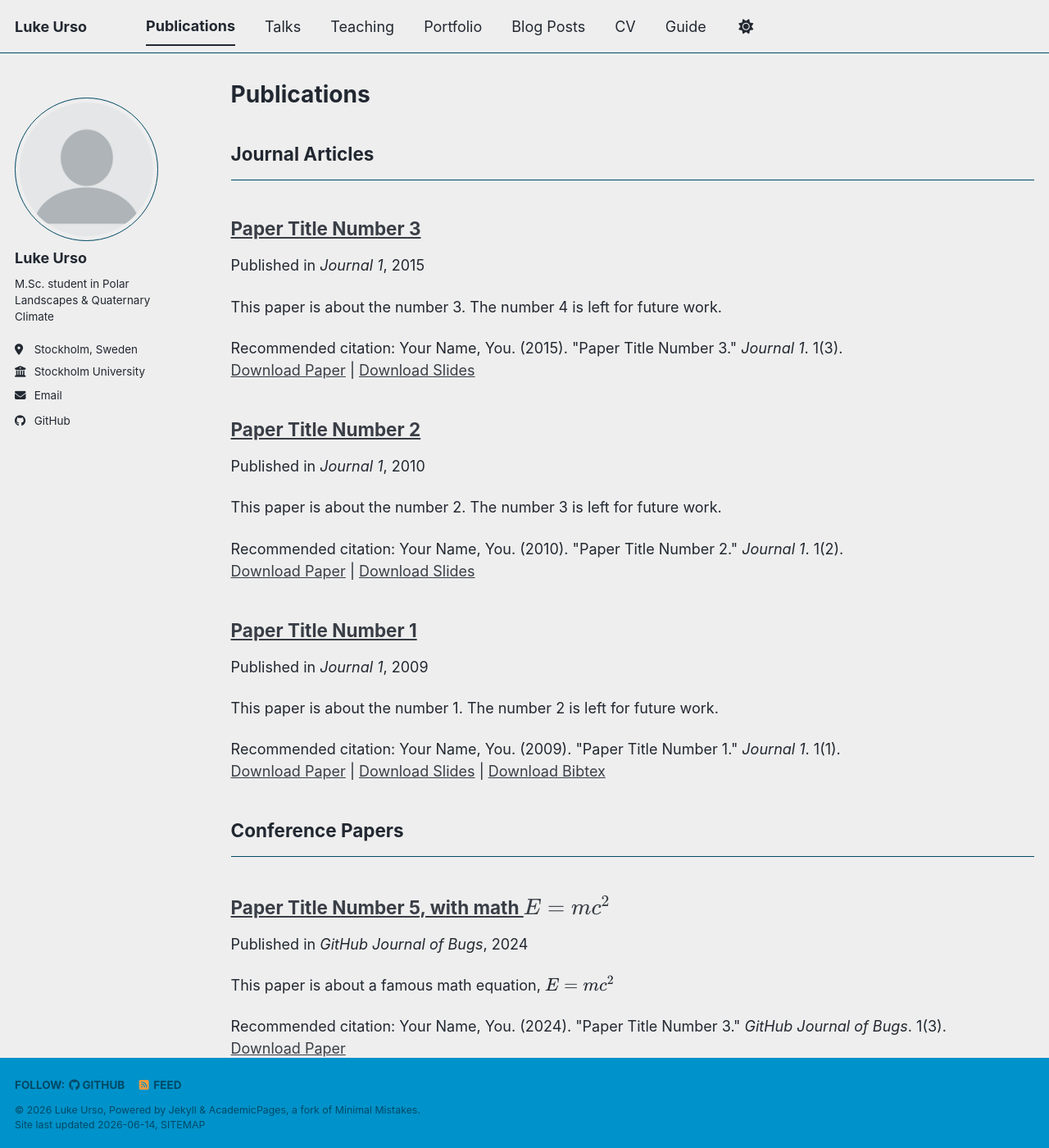
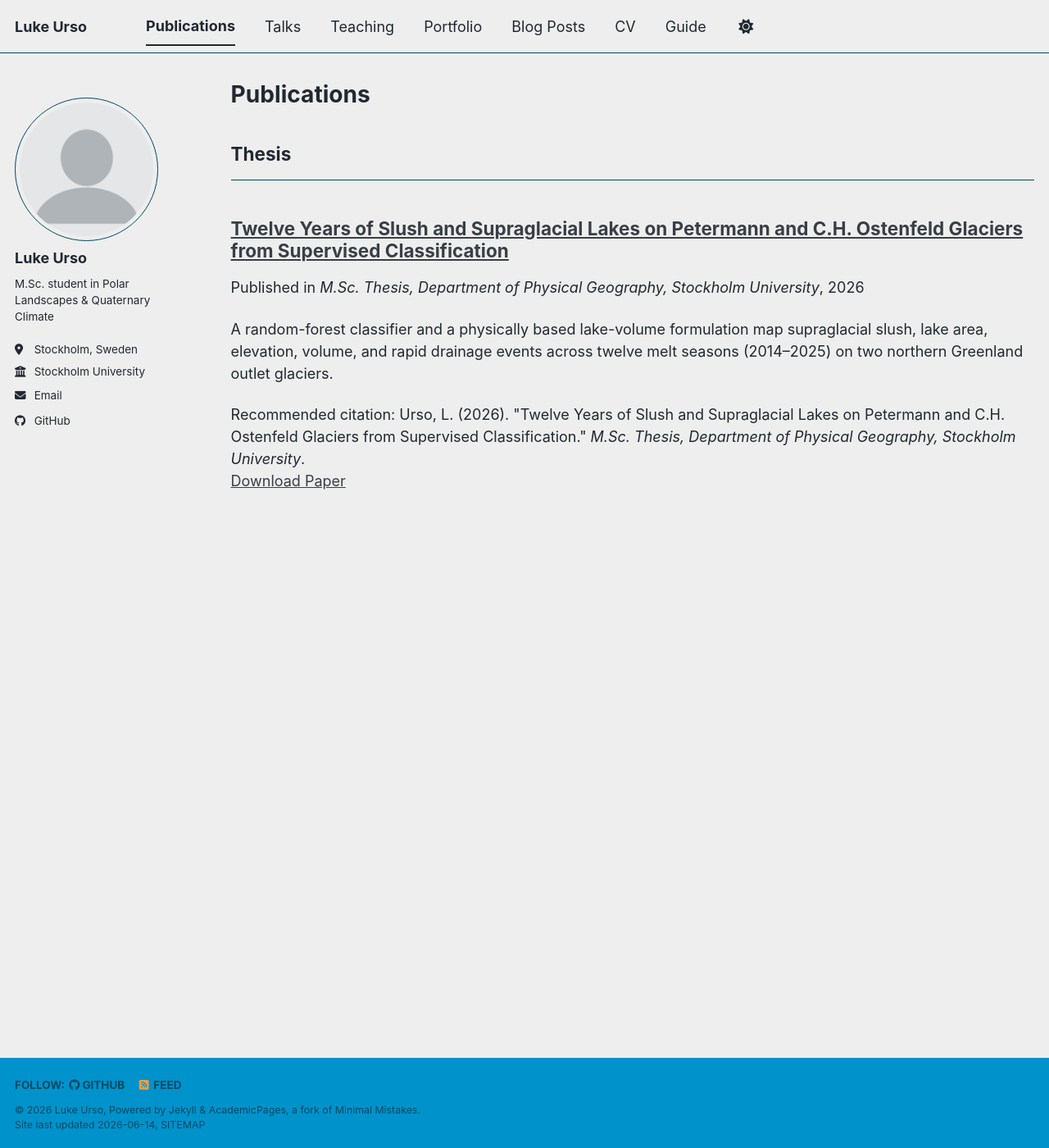
Before and after one commit to lukeurso/lukeurso.github.io, a Jekyll site: the page built from _pages/publications.html, in a window 1280 px wide and 1400 px high. Shown: the whole window at 82% size. Built offline with Jekyll 4.4.1, drawn with Linux system fonts in a browser that asks for light colours; a script bundle is joined from its source files by our own code; library files that are not in the unit come from our copies; some of the changed text lies outside the part shown.

Commit message:
add thesis pdf and publication draft

```diff
--- a/_config.yml
+++ b/_config.yml
@@ -84,6 +84,8 @@ author:
 
 # Publication Category - The following the list of publication categories and their headings
 publication_category:
+  theses:
+    title: 'Thesis'
   books:
     title: 'Books'
   manuscripts:
--- a/_publications/2009-10-01-paper-title-number-1.md
+++ /dev/null
@@ -1,14 +0,0 @@
----
-title: "Paper Title Number 1"
-collection: publications
-category: manuscripts
-permalink: /publication/2009-10-01-paper-title-number-1
-excerpt: 'This paper is about the number 1. The number 2 is left for future work.'
-date: 2009-10-01
-venue: 'Journal 1'
-slidesurl: 'https://academicpages.github.io/files/slides1.pdf'
-paperurl: 'https://academicpages.github.io/files/paper1.pdf'
-bibtexurl: 'https://academicpages.github.io/files/bibtex1.bib'
-citation: 'Your Name, You. (2009). &quot;Paper Title Number 1.&quot; <i>Journal 1</i>. 1(1).'
----
-The contents above will be part of a list of publications, if the user clicks the link for the publication than the contents of section will be rendered as a full page, allowing you to provide more information about the paper for the reader. When publications are displayed as a single page, the contents of the above "citation" field will automatically be included below this section in a smaller font.
--- a/_publications/2010-10-01-paper-title-number-2.md
+++ /dev/null
@@ -1,14 +0,0 @@
----
-title: "Paper Title Number 2"
-collection: publications
-category: manuscripts
-permalink: /publication/2010-10-01-paper-title-number-2
-excerpt: 'This paper is about the number 2. The number 3 is left for future work.'
-date: 2010-10-01
-venue: 'Journal 1'
-slidesurl: 'https://academicpages.github.io/files/slides2.pdf'
-paperurl: 'https://academicpages.github.io/files/paper2.pdf'
-citation: 'Your Name, You. (2010). &quot;Paper Title Number 2.&quot; <i>Journal 1</i>. 1(2).'
----
-
-The contents above will be part of a list of publications, if the user clicks the link for the publication than the contents of section will be rendered as a full page, allowing you to provide more information about the paper for the reader. When publications are displayed as a single page, the contents of the above "citation" field will automatically be included below this section in a smaller font.
--- a/_publications/2015-10-01-paper-title-number-3.md
+++ /dev/null
@@ -1,14 +0,0 @@
----
-title: "Paper Title Number 3"
-collection: publications
-category: manuscripts
-permalink: /publication/2015-10-01-paper-title-number-3
-excerpt: 'This paper is about the number 3. The number 4 is left for future work.'
-date: 2015-10-01
-venue: 'Journal 1'
-slidesurl: 'https://academicpages.github.io/files/slides3.pdf'
-paperurl: 'https://academicpages.github.io/files/paper3.pdf'
-citation: 'Your Name, You. (2015). &quot;Paper Title Number 3.&quot; <i>Journal 1</i>. 1(3).'
----
-
-The contents above will be part of a list of publications, if the user clicks the link for the publication than the contents of section will be rendered as a full page, allowing you to provide more information about the paper for the reader. When publications are displayed as a single page, the contents of the above "citation" field will automatically be included below this section in a smaller font.
--- a/_publications/2025-06-08-paper-title-number-5.md
+++ /dev/null
@@ -1,13 +0,0 @@
----
-title: "Paper Title Number 5, with math $$E=mc^2$$"
-collection: publications
-category: conferences
-permalink: /publication/2024-02-17-paper-title-number-4
-excerpt: 'This paper is about a famous math equation, $$E=mc^2$$'
-date: 2024-02-17
-venue: 'GitHub Journal of Bugs'
-paperurl: 'https://academicpages.github.io/files/paper3.pdf'
-citation: 'Your Name, You. (2024). &quot;Paper Title Number 3.&quot; <i>GitHub Journal of Bugs</i>. 1(3).'
----
-
-Using [MathJax](https://www.mathjax.org/) in the description is supported - $$E=mc^2$$ - however, the use must be mindful that the default delimiters are `$$...$$` and `\\[...\\]` which differs from the `$...$` that is typically expected.
--- /dev/null
+++ b/_publications/2026-06-01-msc-thesis-petermann-ostenfeld.md
@@ -0,0 +1,24 @@
+---
+title: "Twelve Years of Slush and Supraglacial Lakes on Petermann and C.H. Ostenfeld Glaciers from Supervised Classification"
+collection: publications
+category: theses
+permalink: /publication/2026-msc-thesis-petermann-ostenfeld
+excerpt: 'A random-forest classifier and a physically based lake-volume formulation map supraglacial slush, lake area, elevation, volume, and rapid drainage events across twelve melt seasons (2014–2025) on two northern Greenland outlet glaciers.'
+date: 2026-06-01
+venue: 'M.Sc. Thesis, Department of Physical Geography, Stockholm University'
+paperurl: '/files/urso_luke_msc_thesis.pdf'
+citation: 'Urso, L. (2026). &quot;Twelve Years of Slush and Supraglacial Lakes on Petermann and C.H. Ostenfeld Glaciers from Supervised Classification.&quot; <i>M.Sc. Thesis, Department of Physical Geography, Stockholm University</i>.'
+---
+
+Supraglacial meltwater collects as slush and supraglacial lakes on Greenland's northern outlet glaciers and is a key control on the region's accelerating mass loss. Petermann Glacier hosts one of the largest remaining ice tongues in northern Greenland, while the ice tongue of neighboring C.H. Ostenfeld Glacier collapsed in 2003. Despite this, comparative study of these glaciers remains a gap in the literature, and no detailed inventory of surface meltwater on Ostenfeld exists.
+
+This thesis adapts a random-forest classifier from Antarctic ice-shelf methods and combines it with a physically based lake-volume formulation to map supraglacial lake and slush area, lake-feature elevation, lake volume, and rapid drainage events on both glaciers. Classification runs across twelve melt seasons (2014–2025) using Landsat 8/9 imagery composited into 2-day windows, returning 90.2% overall accuracy (κ = 0.85; macro F1 = 0.90) on 2,556 holdout pixels.
+
+Selected findings:
+
+- Melt area shows strong interannual variability, exceeding baselines by factors of 13.3 at Petermann and 4.8 at Ostenfeld, with both glaciers peaking in 2023.
+- Slush dominates the meltwater area, with median slush-to-lake ratios of 8.8 at Ostenfeld and 4.9 at Petermann.
+- In 2024, despite near-baseline melt area, Petermann produced the highest aggregate drainage volume on record (34.5 Mm³), reflecting carryover from the 2023 melt season.
+- This is the first detailed slush-area and lake-volume dataset for Ostenfeld Glacier.
+
+Supervised by Dr. Nina Kirchner and Dr. Abhay Prakash. The analysis code is openly available on GitHub at [MSc_ThesisScripts](https://github.com/lukeurso/MSc_ThesisScripts), which also includes a public Google Earth Engine drainage-event viewer.
--- a/files/bibtex1.bib
+++ /dev/null
@@ -1,10 +0,0 @@
-@article{Alice2023example,
-    title={An Example Article},
-    author={Alice, Bob and Charlie},
-    journal={Journal of Examples},
-    volume={12},
-    number={3},
-    pages={123--456},
-    year={2023},
-    publisher={Example Publisher}
-}
```
Also changed, not shown: _pages/about.md (+2 -0 lines), _portfolio/msc-thesis-greenland-meltwater.md (+2 -0 lines), _publications/2024-02-17-paper-title-number-4.md (deleted, +0 -13 lines), 7 other files.
